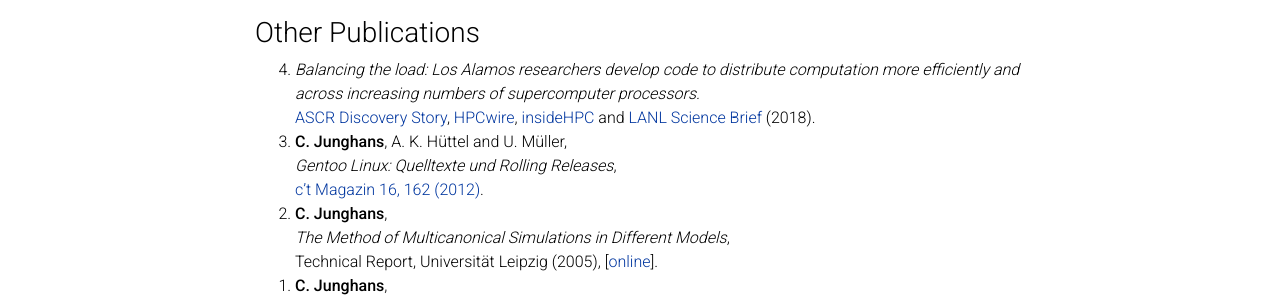
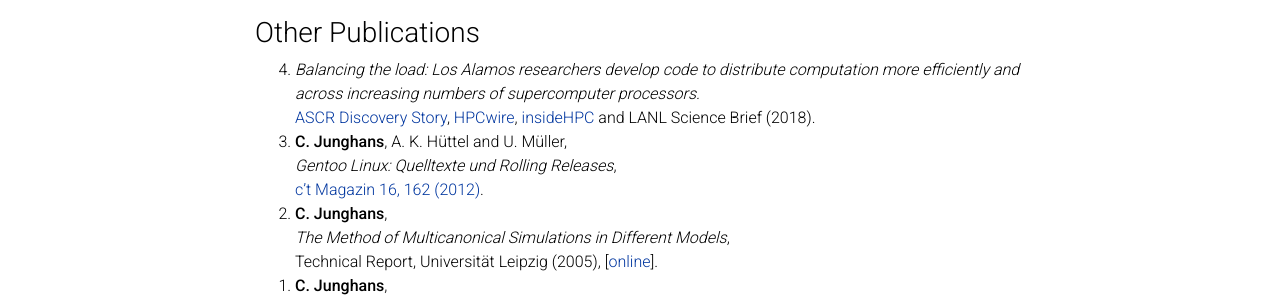
Before and after one commit to junghans/junghans.github.io, a Jekyll site: the page built from _pages/publications.md, in a window 1280 px wide and 900 px high, scrolled down 4794 px. Shown: the part 444-744 px from the top of the window. Built offline with Jekyll 4.4.1, drawn with Linux system fonts in a browser that asks for light colours; comment, search, counter and statistics services are not loaded; a style sheet for code colours, icons or effects is not loaded; some of the changed lines change nothing that is shown.

Commit message:
pubs: update links

```diff
--- a/_pages/publications.md
+++ b/_pages/publications.md
@@ -216,10 +216,10 @@
 {: reversed="reversed"}
 
 0.  *Balancing the load: Los Alamos researchers develop code to distribute computation more efficiently and across increasing numbers of supercomputer processors.*<br>
-    [ASCR Discovery Story](https://ascr-discovery.org/2018/05/balancing-the-load/amp/), [HPCwire](https://www.hpcwire.com/off-the-wire/los-alamos-scientists-attack-load-balancing-challenge/), [insideHPC](https://insidehpc.com/2018/05/balancing-load-million-cores-concert/) and [LANL Science Brief](https://www.lanl.gov/discover/science-briefs/2019/April/0418-balancing-the-load.php) (2018).
+    [ASCR Discovery Story](https://ascr-discovery.org/2018/05/balancing-the-load/amp/), [HPCwire](https://www.hpcwire.com/off-the-wire/los-alamos-scientists-attack-load-balancing-challenge/), [insideHPC](https://insidehpc.com/2018/05/balancing-load-million-cores-concert/) and LANL Science Brief (2018).
 0.  **C. Junghans**, A. K. Hüttel and U. Müller, <br>
     *Gentoo Linux: Quelltexte und Rolling Releases*,<br>
-    [c't Magazin 16, 162 (2012)](http://www.heise.de/ct/inhalt/2012/16/162/).
+    [c't Magazin 16, 162 (2012)](https://www.heise.de/select/ct/archiv/2012/16/seite-162).
 0.  **C. Junghans**,<br>
     *The Method of Multicanonical Simulations in Different Models*, <br>
     Technical Report, Universität Leipzig (2005), [[online](2005b.pdf)].
```
Also changed, not shown: 1 other file.
